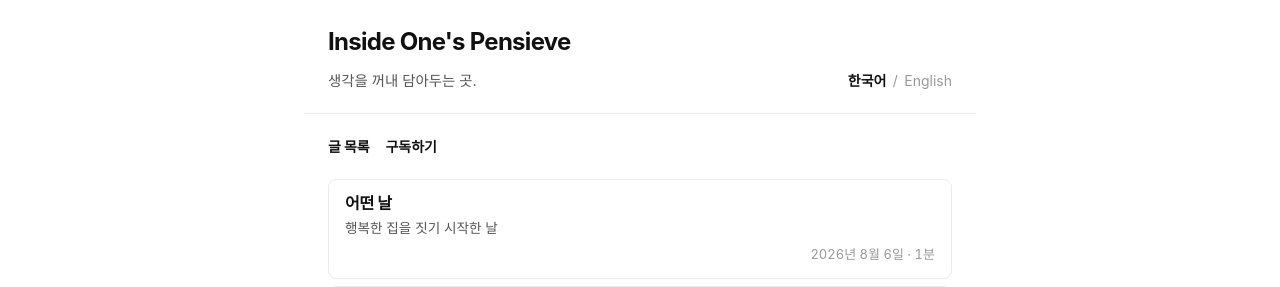
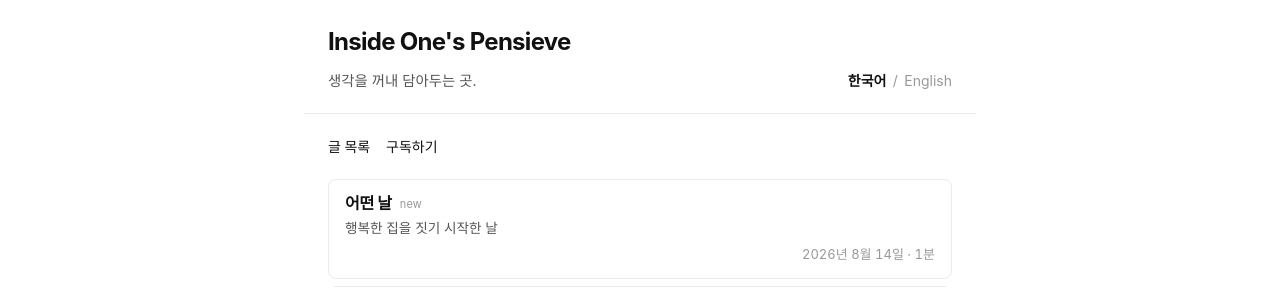
Before and after one commit to orcus07/Inside_Ones_Pensieve, a Next.js app: page / in a window 1280 px wide. Shown: the top 287 px of the page. Built offline with nearby package versions, Linux system fonts and the light colour scheme; what marked-footnote would draw is missing.

Commit message:
fix: update date for NEW badge visibility, remove bold from labels

```diff
--- a/app/globals.css
+++ b/app/globals.css
@@ -200,7 +200,7 @@ main {
 
 .section-label {
   font-size: 0.875rem;
-  font-weight: 700;
+  font-weight: 400;
   letter-spacing: -0.01em;
   color: var(--fg);
   margin: 0 0 1.25rem;
@@ -679,7 +679,7 @@ main {
   padding: 0;
   cursor: pointer;
   font-size: 0.875rem;
-  font-weight: 700;
+  font-weight: 400;
   font-family: var(--font-sans);
   color: var(--fg);
   text-decoration: none;
--- a/content/posts/en/eotteon_nal.md
+++ b/content/posts/en/eotteon_nal.md
@@ -1,6 +1,6 @@
 ---
 title: "A Certain Day"
-date: 2026-08-06
+date: 2026-08-14
 summary: "The day I started building a happy home"
 tags: [Essay]
 cover: "/images/eotteon_nal_cover.jpg"
--- a/content/posts/eotteon_nal.md
+++ b/content/posts/eotteon_nal.md
@@ -1,6 +1,6 @@
 ---
 title: "어떤 날"
-date: 2026-08-06
+date: 2026-08-14
 summary: "행복한 집을 짓기 시작한 날"
 tags: [에세이]
 cover: "/images/eotteon_nal_cover.jpg"
```
